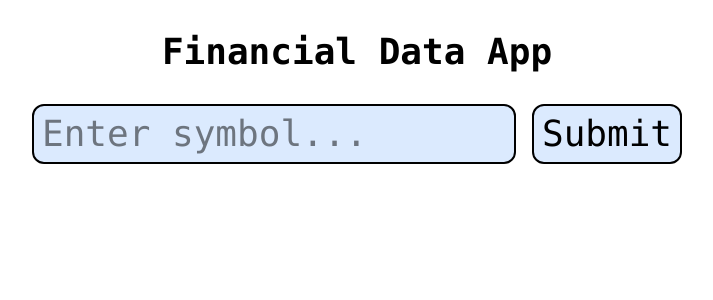
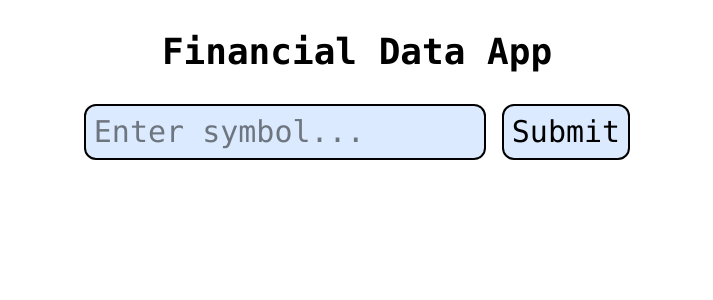
Before and after one commit to gabholli/stock-market-app, a Next.js app: page / in a window 1280 px wide. Shown: the top 300 px of the page, without its empty margins (283-996 px from the left). Built offline with nearby package versions, Linux system fonts and the light colour scheme.

Commit message:
Updated code

```diff
--- a/src/app/components/PortfolioClient.tsx
+++ b/src/app/components/PortfolioClient.tsx
@@ -7,27 +7,35 @@ import { PortfolioItem } from "../types/types"
 import Search from "../components/Search"
 
 export default function PortfolioClient() {
-    const searchParams = useSearchParams()
-    const [portfolio, setPortfolio] = useState<PortfolioItem[]>([])
-    const [list, setList] = useState([])
+    const [list, setList] = useState<PortfolioItem[]>([])
 
-    useEffect(() => {
-        const symbolQuery = searchParams.get("symbol")
-        if (!symbolQuery) return
+    const handleSearch = async (symbol: string) => {
+        try {
+            const response = await axios.get("/api/stockData?" + new URLSearchParams({ symbol }).toString())
+            const newItem: PortfolioItem = response.data
 
-        axios.get("/api/stockData?" + new URLSearchParams({ symbol: symbolQuery }).toString())
-            .then((response) => {
-                console.log('API Response:', response.data)
-                setPortfolio([response.data])
-            }).catch((error: string) => {
-                console.error('API Error:', error)
+            setList(prevList => {
+                const alreadyExists = prevList.some(item => item.symbol === newItem.symbol)
+                return alreadyExists ? prevList : [...prevList, newItem]
             })
-    }, [searchParams])
+        } catch (error) {
+            console.error("API Error:", error)
+        }
+    }
 
-    const portfolioData = portfolio?.map((item) => {
     return (
-            <div key={item.symbol}
-                className="border-2 text-center p-2 max-w-xl">
+        <div className="flex flex-col justify-center items-center">
+            <Search placeholder="Enter symbol..." onSearch={handleSearch} />
+            <main className="mt-6">
+                {list.map((item) => (
+                    <div
+                        key={item.symbol}
+                        onClick={() => {
+                            setList(prevList => prevList.filter(i => i.symbol !== item.symbol))
+                        }}
+                        className="border-2 text-center p-2 max-w-xl mb-4 cursor-pointer hover:bg-red-100 transition"
+                        title="Click to remove"
+                    >
                         <div className="border-b-2 p-1">
                             <h1>{item.symbol}</h1>
                             <p>{item.name}</p>
@@ -37,14 +45,7 @@ export default function PortfolioClient() {
                             <p>{item.percent_change}%</p>
                         </div>
                     </div>
-        )
-    })
-
-    return (
-        <div className="flex flex-col justify-center items-center">
-            <Search placeholder="Enter symbol..." />
-            <main className="mt-6">
-                {portfolioData}
+                ))}
             </main>
         </div>
     )
--- a/src/app/components/Search.tsx
+++ b/src/app/components/Search.tsx
@@ -1,10 +1,29 @@
+import { useState } from "react"
 import { SearchProps } from "../types/types"
 
-export default function Search({ placeholder }: SearchProps) {
+export default function Search({ placeholder, onSearch }: { placeholder: string, onSearch: (symbol: string) => void }) {
+    const [input, setInput] = useState("")
+
+    const handleSubmit = (e: React.FormEvent) => {
+        e.preventDefault()
+        if (input.trim()) {
+            onSearch(input.trim().toUpperCase())
+            setInput("")
+        }
+    }
+
     return (
-        <form method="GET" className="flex gap-x-4 justify-center">
-            <input placeholder={placeholder} className="p-2 bg-blue-100 border-2 rounded-xl" name="symbol" />
-            <button className="py-1 px-2 bg-blue-100 border-2 rounded-xl" type="submit">Submit</button>
+        <form method="GET" onSubmit={handleSubmit} className="flex gap-x-4 justify-center">
+            <input value={input}
+                onChange={(e) => setInput(e.target.value)}
+                placeholder={placeholder}
+                className="p-2 bg-blue-100 border-2 rounded-xl"
+                name="symbol" />
+            <button
+                className="py-1 px-2 bg-blue-100 border-2 rounded-xl"
+                type="submit">
+                Submit
+            </button>
         </form>
     )
 }
--- a/src/app/layout.tsx
+++ b/src/app/layout.tsx
@@ -9,7 +9,7 @@ export default function RootLayout({
   return (
     <html lang="en">
       <body
-        className="font-mono p-8 md:text-3xl lg:text-4xl"
+        className="font-mono p-8 lg:text-2xl xl:text-3xl"
       >
         <Header />
         {children}
```
Lines whose indentation alone changed are shown as unchanged.
